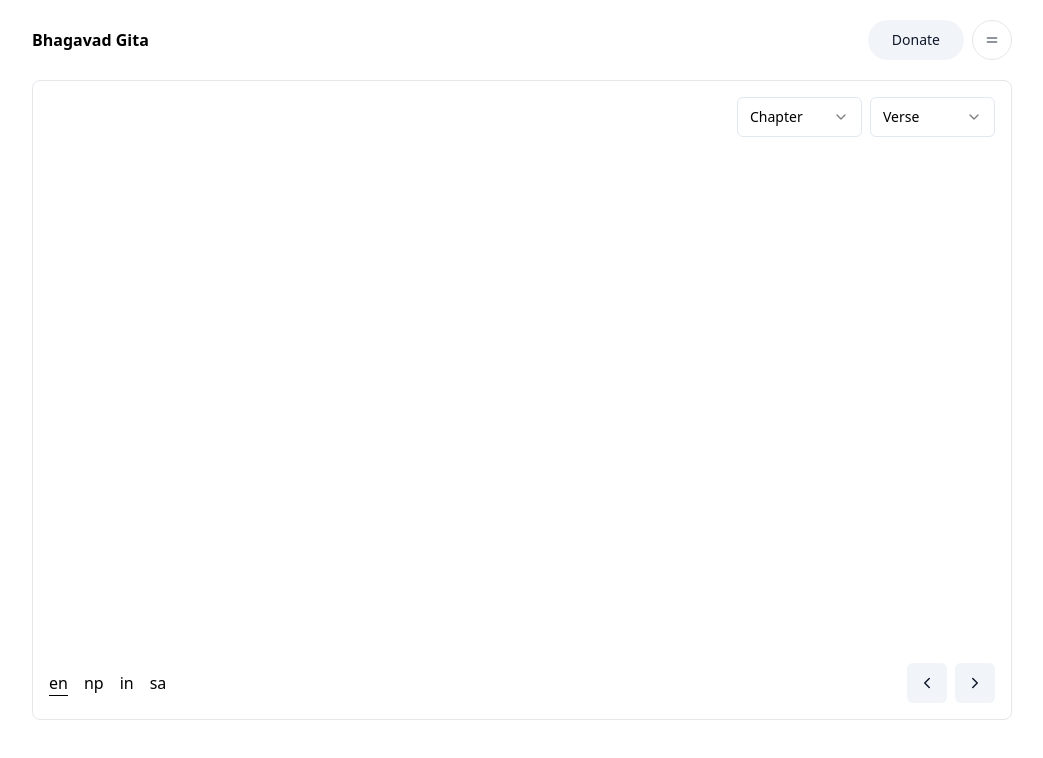
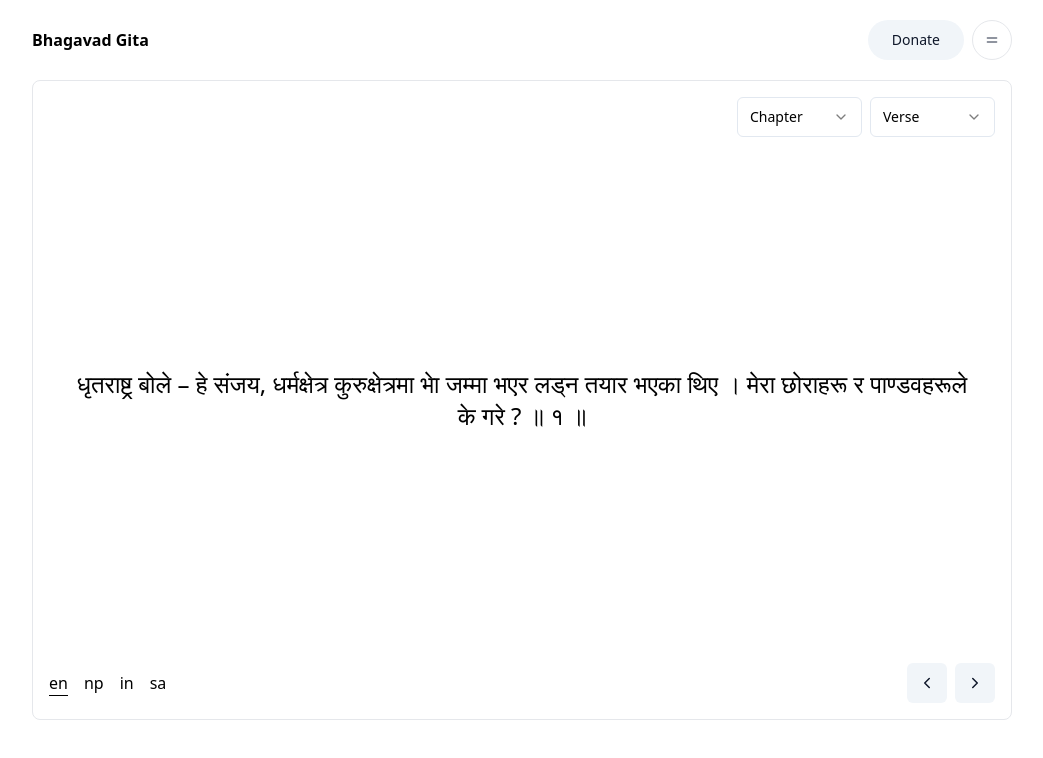
Before and after one commit to yogendrarana/bhagavad-gita, a Next.js app: page / in a window 1280 px wide. Shown: the top 758 px of the page, without its empty margins (118-1161 px from the left). Built offline with nearby package versions, Linux system fonts and the light colour scheme.

Commit message:
Added verse component

```diff
--- /dev/null
+++ b/src/components/gita/verse.tsx
@@ -0,0 +1,13 @@
+import React from 'react'
+
+type PropType = {
+    text: String
+}
+
+const Verse: React.FC<PropType> = ({ text }) => {
+    return (
+        <div className='text-2xl font-medium'>{text}</div>
+    )
+}
+
+export default Verse;
--- a/src/components/home/banner.tsx
+++ b/src/components/home/banner.tsx
@@ -1,17 +1,23 @@
 "use client";
 
-import React, { useEffect } from 'react'
+import React from 'react'
 
 // components
+import Verse from '../gita/verse';
 import Navbar from '../nav/navbar';
 import { MotionButton } from '../ui/button';
 import { CustomSelect } from '../custom/custom-select';
-import { ChevronLeft, ChevronRight } from 'lucide-react';
 
 // data
-import { languages, LangType } from '@/config/languages';
+import { GITA_DATA } from '@/data/gita-data';
+import { languages } from '@/config/languages';
+
+// hooks
 import useActiveLanguage from '@/hooks/useActiveLanguage';
+
+// other
 import { cn } from '@/lib/utils';
+import { ChevronLeft, ChevronRight } from 'lucide-react';
 
 const Banner = () => {
   const { activeLanguage, changeActiveLanguage } = useActiveLanguage();
@@ -31,7 +37,9 @@
         </div>
 
         {/* main body */}
-        <div className='flex-1'></div>
+        <div className='p-10 flex-1 flex justify-center items-center text-center'>
+          <Verse text={GITA_DATA[0].verses[0].text.nepali} />
+        </div>
 
         {/* footer */}
         <div className='p-4 flex justify-between items-center'>
--- a/src/data/gita-data.ts
+++ b/src/data/gita-data.ts
@@ -1,20 +1,44 @@
-const GITA_DATA = [
+export const GITA_DATA = [
     // Chapter 1
     {
         chapter: 1,
         verses: [
             {
                 verse: 1,
-                text: "Dhritarashtra said: O Sanjay, after my sons and the sons of Pandu assembled in the place of pilgrimage at Kurukshetra, desiring to fight, what did they do?"
+                text: {
+                    english: "Dhritarashtra said: O Sanjaya, after my sons and the sons of Pandu assembled in the place of pilgrimage at Kurukshetra, desiring to fight, what did they do?",
+                    nepali: "धृतराष्ट्र बोले – हे संजय, धर्मक्षेत्र कुरुक्षेत्रमा भेा जम्मा भएर लड्न तयार भएका थिए । मेरा छोराहरू र पाण्डवहरूले के गरे ? ॥ १ ॥",
+                    hindi: "धृतराष्ट्र बोले - हे संजय! धर्मक्षेत्र कुरुक्षेत्र में जहाँ सेनाएँ संग्रहीत थीं और युद्ध के लिए उत्सुक थीं, मेरे पुत्रों और पाण्डवों ने क्या किया? ॥ १ ॥",
+                    sanskrit: "धर्मक्षेत्रे कुरुक्षेत्रे समवेता युयुत्सवः । मामकाः पाण्डवाश्चैव किमकुर्वत सञ्जय || १ ||",
+                },
             },
             {
                 verse: 2,
-                text: "Sanjaya said: Seeing Arjuna full of compassion and very sorrowful, his eyes brimming with tears, Madhusudana, Krsna, spoke the following words."
+                text: {
+                    english: "Sanjaya said: O King! Duryodhana, having beheld the Pandava army drawn up in battle array, approached his teacher Drona and spoke these words:",
+                    nepali: "संजय भन्छन् – हे राजा ! दुर्योधनले पाण्डवहरूको फौज युद्धको लागि तयार भएको देखेर आफ्ना गुरु द्रोणाचार्यकहाँ गई यी शब्दहरू भने – ॥ २ ॥",
+                    hindi: "संजय बोले - हे राजन्! दुर्योधन ने पाण्डवों की सेना को युद्ध के लिए तैयार देखकर अपने गुरु द्रोणाचार्य के पास जाकर ये वचन कहे - ॥ २ ॥",
+                    sanskrit: "संजय उवाच | दृष्ट्वा तु पाण्डवानांकां विष्‍णुक्रान्तमवस्थिताः | उवाच भरतश्रेष्ठः स्नेहसंरूढमीदृशम् || २ ||",
+                },
             },
             {
                 verse: 3,
-                text: "The Supreme Personality of Godhead said: My dear Arjuna, how have these impurities come upon you? They are not"
-            }
+                text: {
+                    english: "'Behold, O master, the mighty army of the sons of Pandu, drawn up in battle formation by the wise son of Drupada, your disciple.'",
+                    nepali: "'हे गुरु ! हेर्नुहोस्, पाण्डवका छोराहरूको विशाल फौजलाई, जुन तपाईंका शिष्य धृष्टद्युम्नले युद्धको लागि मिलाएका छन् ।' ॥ ३ ॥",
+                    hindi: "'हे गुरु! देखिए, पाण्डवों की विशाल सेना को, जिसे आपके शिष्य धृष्टद्युम्न ने युद्ध के लिए सजाया है।' ॥ ३ ॥",
+                    sanskrit: "पश्येदं कौरवाणांकां महत्तीं चमूं समवेताम् | द्रोणाचार्यं ममाचार्यं महात्मानं च तं विद्धि || ३ ||",
+                },
+            },
+            {
+                verse: 4,
+                text: {
+                    english: "'There are heroes, mighty archers, and experienced warriors. Bhimasena, Arjuna, the sons of Yudhishthira, and the valorous twins (Nakula and Sahadeva).'",
+                    nepali: "'त्यहाँ वीरहरू, बलिया धनुर्धारीहरू, र अनुभवी योद्धाहरू छन् । भीमसेन, अर्जुन, युधिष्ठिरका छोराहरू, र वीर जुम्ल्याहा दाजुभाइ (नकु र सहदेव) ।' ॥ ४ ॥",
+                    hindi: "'उनमें वीर, बलशाली धनुर्धारी और अनुभवी योद्धा हैं। भीमसेन, अर्जुन, युधिष्ठिर के पुत्र और शूरवीर जुड़वाँ भाई (नकुल और सहदेव)।' ॥ ४ ॥",
+                    sanskrit: "भीमश्चा भीमसेनोऽर्जुनश्चैव विक्रान्तः | युधिष्ठिरस्य च सूनुजौ नासात्यौ च महाहवा ॥ ४ ||",
+                },
+            },
         ]
     },
 
@@ -24,16 +48,40 @@
         verses: [
             {
                 verse: 1,
-                text: "Dhritarashtra said: O Sanjay, after my sons and the sons of Pandu assembled in the place of pilgrimage at Kurukshetra, desiring to fight, what did they do?"
+                text: {
+                    english: "Sanjaya continued: Having spoken thus to Drona, the king Duryodhana went to Bhishma, the son of Shantanu, and addressed him humbly:",
+                    nepali: "संजय भन्छन् – यसरी द्रोणाचार्यलाई भनेपछि राजा दुर्योधन शान्तनुका छोरा भीष्मकहाँ गए र विनम्रतापूर्वक यी शब्दहरू भने – ॥ १ ॥",
+                    hindi: "संजय बोले - इस प्रकार द्रोणाचार्य से कहकर राजा दुर्योधन शान्तनु के पुत्र भीष्म के पास गया और विनम्रतापूर्वक ये वचन बोला - ॥ १ ॥",
+                    sanskrit: "संजय उवाच | तं तथा कृपया युक्तं दृष्ट्वा धर्मस्य तत्पराम् | सञ्जय उवाच | उवाच भरतश्रेष्ठः स्नेहसंरूढमीदृशम् || १ ||",
+                },
             },
             {
                 verse: 2,
-                text: "Sanjaya said: Seeing Arjuna full of compassion and very sorrowful, his eyes brimming with tears, Madhusudana, Krsna, spoke the following words."
+                text: {
+                    english: "'Behold, O best of the Bharatas! The vast army of the sons of Pandu, arrayed by the son of Drupada. What thinkest thou, O grandsire, can we conquer them in battle?'",
+                    nepali: "'हे भरतवंशीहरूमा श्रेष्ठ ! पाण्डवका छोराहरूको विशाल फौज हेर्नुहोस्, जुन धृष्टद्युम्नले मिलाएका छन् । हजुर, महाराज, के हामी युद्धमा उनीहरूलाई जित्न सक्छौँ ?' ॥ २ ॥",
+                    hindi: "'हे भरतश्रेष्ठ! पाण्डवों की विशाल सेना को देखो, जिसे धृष्टद्युम्न ने सजाई है। आपको क्या ख्याल है, महाराज, क्या हम युद्ध में उन्हें जीत सकते हैं?' ॥ २ ॥",
+                    sanskrit: "पश्येदं द्रुपदपुत्रस्य पाण्डवानां च मम चमूम् | व्युढां द्रुपदपुत्रेण तव सभ्यासि दृष्टिपथे || २ ||",
+                },
             },
             {
                 verse: 3,
-                text: "The Supreme Personality of Godhead said: My dear Arjuna, how have these impurities come upon you? They are not"
-            }
+                text: {
+                    english: "Bhishma, the grand old sire, spake unto him, considering both sides of the question, and reflecting upon the strength and weakness of both armies:",
+                    nepali: "महान् वृद्ध पितामह भीष्मले दुवै पक्षको विचार गरेर र दुवै फौजको बल र कमजोरीको बारेमा सोचेर उनलाई भने – ॥ ३ ॥",
+                    hindi: "महान् वृद्ध पितामह भीष्म ने दोनों पक्षों का विचार करके और दोनों सेनाओं की शक्ति और कमजोरी के बारे में सोचकर उनसे कहा - ॥ ३ ॥",
+                    sanskrit: "एषा तेंड्रा च कौरवाणाम् अक्षौहिणी महीपते | नानाव्यूढा च रथानां सहस्राणि विष्णिषेव ॥ ३ ||",
+                },
+            },
+            {
+                verse: 4,
+                text: {
+                    english: "'There are, O king, on the side of the Kurus, eleven akshauhinis (a vast army unit) of soldiers well equipped. We have also many mighty car-warriors.'",
+                    nepali: "'हे राजा ! कौरवहरूको तर्फ एघार अक्षौहिणी (सेनाको एउटा विशाल इकाई) सिपाहीहरू राम्ररी सुसज्जित छन् । हामीसँग पनि धेरै बलिया रथीहरू छन् ।' ॥ ४ ॥",
+                    hindi: "'हे राजा! कौरवों की तरफ ग्यारह अक्षौहिणी (सेना की एक विशाल इकाई) सैनिक अच्छे से सुसज्जित हैं। हमारे पास भी बहुत से बलशाली रथी हैं।' ॥ ४ ॥",
+                    sanskrit: "अपरे चापि सभिज्ञाः पृथक् पृथक्‌ शूरिधार्तराश्त्रा | वेकासः सारथीश्चैव सेनानां एकदा चक्रे ॥ ४ ||",
+                },
+            },
         ]
     }
 ]
```
